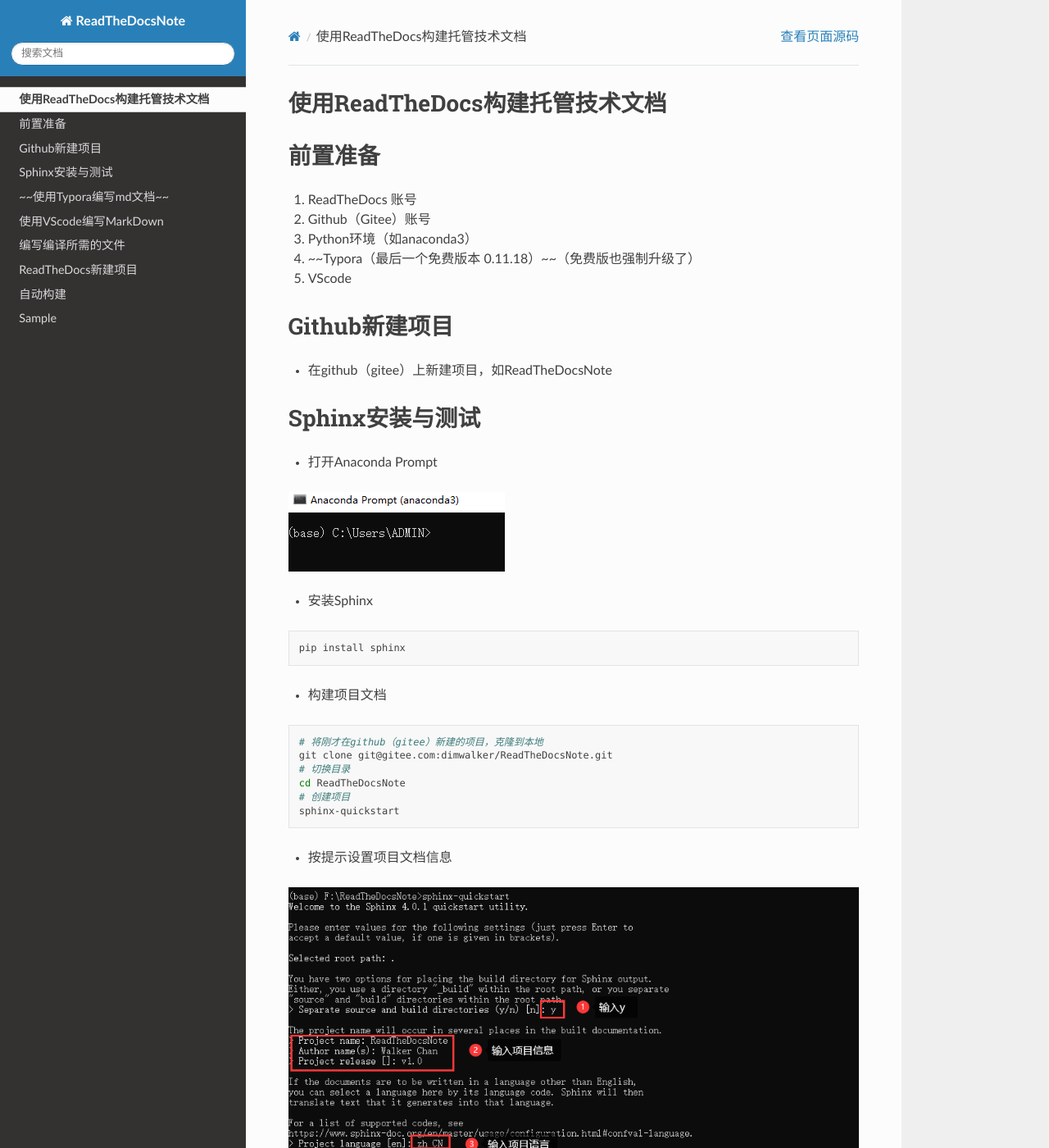
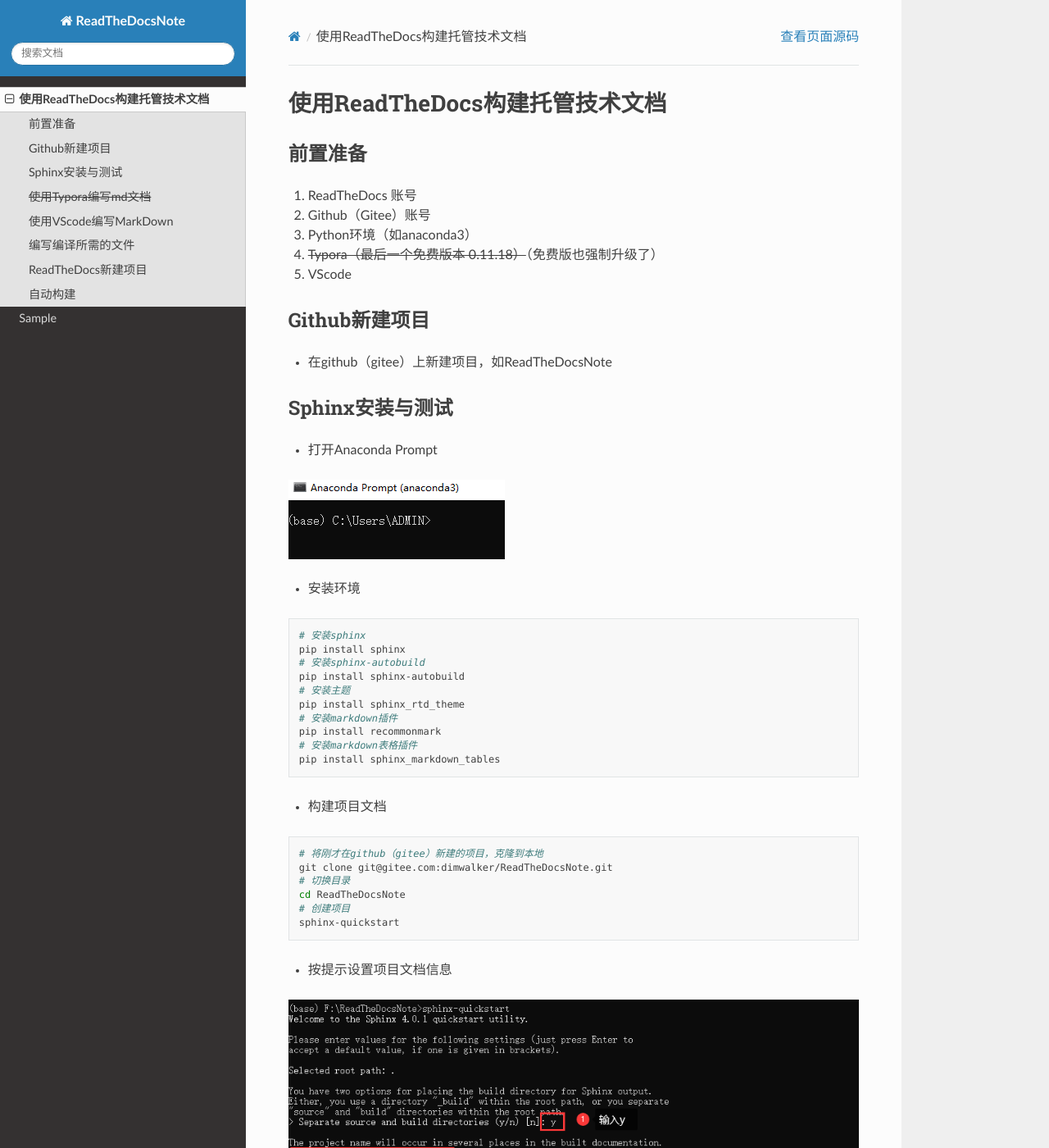
Before and after one commit to DimWalker/ReadTheDocsNote, a Sphinx documentation site: the page built from source/RtdNote.md, in a window 1280 px wide and 1400 px high. Shown: the whole window at 82% size. Built offline with Sphinx 7.4.7 and the Read the Docs theme 2.0.0, drawn with Linux system fonts in a browser that asks for light colours; some of the changed text lies outside the part shown.

Commit message:
优化版面
Signed-off-by: dimwalker <dimwalker@qq.com>

````diff
--- a/source/RtdNote.md
+++ b/source/RtdNote.md
@@ -1,22 +1,29 @@
+<style>
+  .del_line{
+    /* 不支持Markdown格式的删除线 ~~内容~~ */
+    text-decoration: line-through;
+  }
+</style>
+
 # 使用ReadTheDocs构建托管技术文档
 
-# 前置准备
+## 前置准备
 
 1. ReadTheDocs 账号
 2. Github（Gitee）账号
 3. Python环境（如anaconda3）
-4. ~~Typora（最后一个免费版本 0.11.18）~~（免费版也强制升级了）
+4. <span class='del_line'>Typora（最后一个免费版本 0.11.18）</span>（免费版也强制升级了）
 5. VScode
 
 
-# Github新建项目
+## Github新建项目
 
 - 在github（gitee）上新建项目，如ReadTheDocsNote
 
 
 
 
-# Sphinx安装与测试
+## Sphinx安装与测试
 
 
 
@@ -25,11 +32,20 @@
 
 ![image-20220615141517804](assets/images/image-20220615141517804.png)
 
-- 安装Sphinx
+- 安装环境
 
 
 ```bash
+# 安装sphinx
 pip install sphinx
+# 安装sphinx-autobuild
+pip install sphinx-autobuild
+# 安装主题
+pip install sphinx_rtd_theme
+# 安装markdown插件
+pip install recommonmark
+# 安装markdown表格插件
+pip install sphinx_markdown_tables
 ```
 
 - 构建项目文档
@@ -77,11 +91,6 @@
 
   - 默认主题是alabaster，ReadTheDocs上常见的主题是sphinx_rtd_theme
 
-
-```
-# 安装主题
-pip install sphinx_rtd_theme
-```
 
 > 其他注意可以访问 https://sphinx-themes.org/
 
@@ -99,13 +108,6 @@
   - Sphinx默认只支持reST格式，Markdown需要安装插件
 
 
-```
-# markdown
-pip install recommonmark
-# markdown表格
-pip install sphinx_markdown_tables
-```
-
 - 修改conf.py
 
 
@@ -117,7 +119,7 @@
 
 - 再次编译查看效果
 
-# ~~使用Typora编写md文档~~
+## <span class='del_line'>使用Typora编写md文档</span>
 <details>
 <summary>点击查看详细内容</summary>
 - 修改 偏好设置 -> 图像
@@ -145,7 +147,7 @@
 ![image-20220615150348827](assets/images/image-20220615150348827.png)
 </details>
 
-# 使用VScode编写MarkDown
+## 使用VScode编写MarkDown
 
 - 安装插件
   1. Markdown All in One
@@ -157,18 +159,17 @@
 - 修改插件配置
 点击对应插件的小齿轮，再点击扩展设置，可以修改控件的设置
 默认设置即可
+
 ![图 2](../images/7b7ee0f9dbcd207c4aebd83aa2215f890d766a5ed94ec6bd438ecb4e2025f909.png)
 
 - 修改插件快捷键
-  依次点击 文件 -》 首选项 -》 键盘快捷方式
+  - 依次点击 文件 -》 首选项 -》 键盘快捷方式
 ![图 3](../images/b8b5687e1d19ffcf62703b72b9bedb39e4c0614c004425ca4d1f9287e4dbd306.png)
+  - 搜索Markdown All in One，修改Toggle code block的快捷键及条件
+![图 4](../images/31a2e2437ca399ea0818eb531add8988febf268bb6c824f43f6509d021fb0e0e.png)
+  - 粘贴图片的快捷键默认是shift + alt + v，按需修改
 
-  搜索Markdown All in One，修改Toggle code block的快捷键及条件
-![图 4](../images/31a2e2437ca399ea0818eb531add8988febf268bb6c824f43f6509d021fb0e0e.png)
-
-  粘贴图片的快捷键默认是shift + alt + v，按需修改
-
-# 编写编译所需的文件
+## 编写编译所需的文件
 
 - 新建source/index.rst，使用其他编辑器编辑该文件
 
@@ -271,7 +272,7 @@
 git push
 ```
 
-# ReadTheDocs新建项目
+## ReadTheDocs新建项目
 
 - 创建ReadTheDocs项目
 - 进入地址 https://readthedocs.org/dashboard/
@@ -290,7 +291,6 @@
 - 选择语言
 
 > 这个设置会影响readthedocs的默认url。
->
 > 并且新建之后再改，居然是不生效的？
 
 ![image-20220615160812671](assets/images/image-20220615160812671.png)
@@ -303,7 +303,7 @@
 
 ![image-20220615162416187](assets/images/image-20220615162416187.png)
 
-# 自动构建
+## 自动构建
 
 - 官方说明文档见 https://docs.readthedocs.io/en/stable/integrations.html#github
 - 在ReadTheDocs上，设置集成
--- a/source/docs/index.rst
+++ b/source/docs/index.rst
@@ -2,6 +2,6 @@
 =================================
 
 .. toctree::
-    :maxdepth: 1
+    :maxdepth: 5
 
     Sample
--- a/source/index.rst
+++ b/source/index.rst
@@ -10,7 +10,7 @@
 ===========================================
 
 .. toctree::
-   :maxdepth: 1
+   :maxdepth: 2
 
    RtdNote
 
@@ -18,7 +18,7 @@
 =================================
 
 .. toctree::
-   :maxdepth: 2
+   :maxdepth: 6
 
    docs/index
 
````
Also changed, not shown: other parts of source/RtdNote.md (+0 -2 lines).
